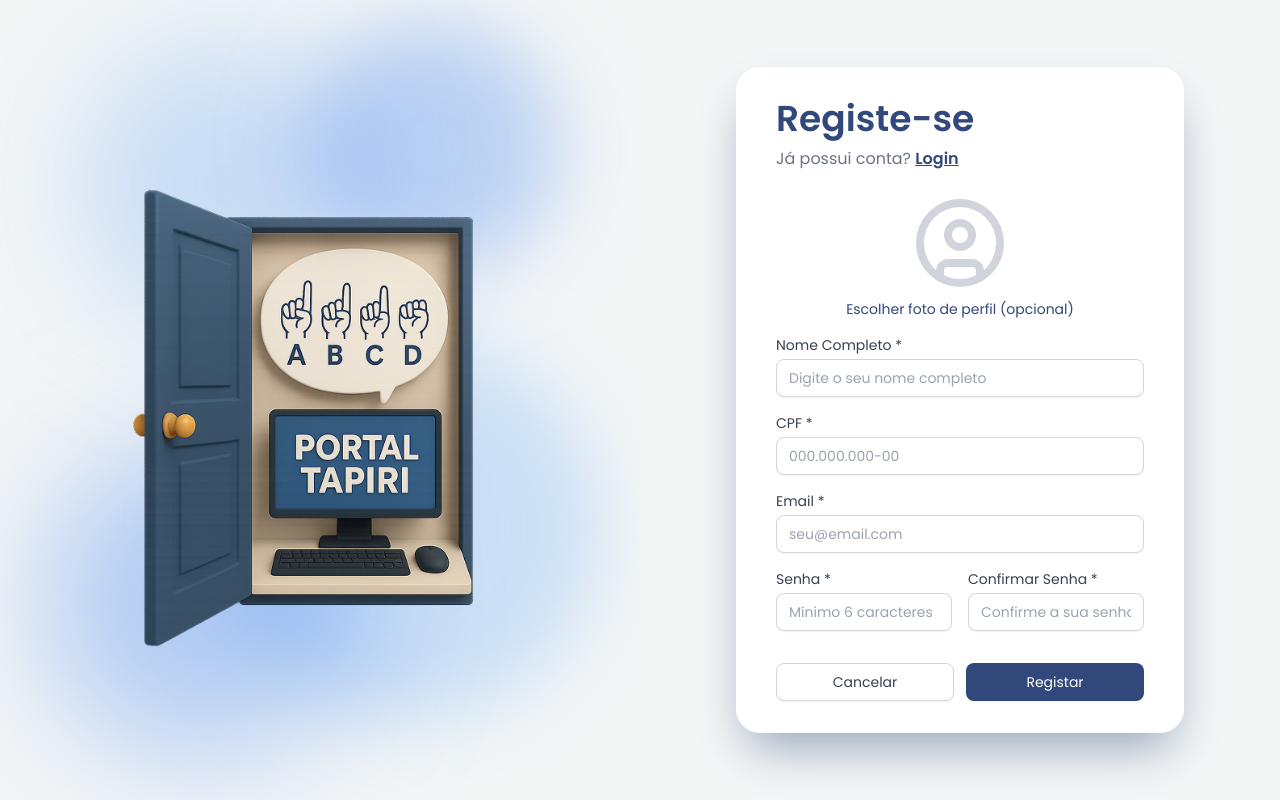
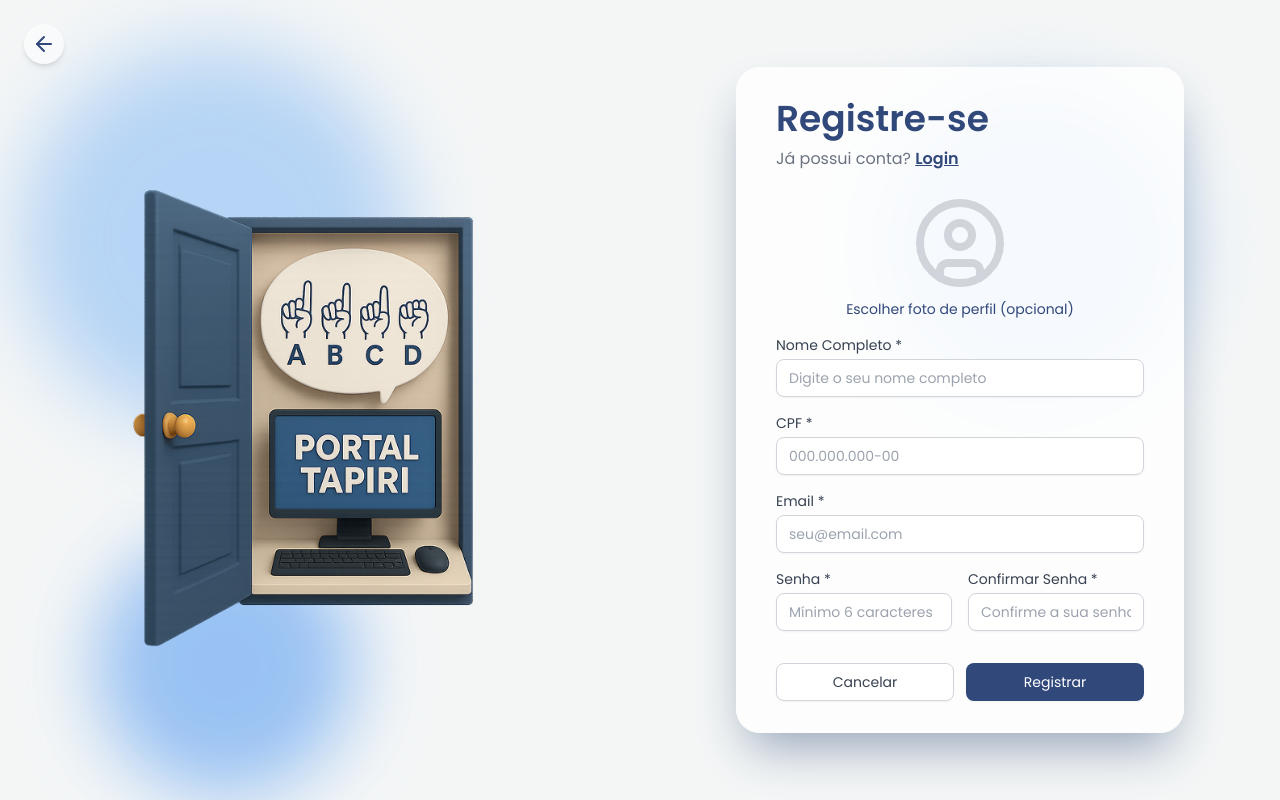
Before and after one commit to MatheusVictor23/librasedu, a React (Vite) app in the folder apps/web/: page /register in a window 1280 px wide. Built offline with nearby package versions, Linux system fonts and the light colour scheme.

Commit message:
style: Enhance login/register pages UI with back button and blob animation

```diff
--- a/apps/web/src/pages/RegisterPage.jsx
+++ b/apps/web/src/pages/RegisterPage.jsx
@@ -1,18 +1,14 @@
-
 import { useState } from 'react';
 import axios from 'axios';
 import { useNavigate, Link } from 'react-router-dom';
 import taipiriImg from "../assets/taipiriLogin.png";
-import { UserCircle } from 'lucide-react';
-// Importar o arquivo CSS de animações (assumindo que será integrado ao projeto)
-// import '../animations.css';
+import { UserCircle, ArrowLeft } from 'lucide-react';
 
 const AnimatedBackgroundBlobs = () => (
   <>
-    <div className="absolute top-10 left-20 w-72 h-72 bg-blue-400 rounded-full mix-blend-multiply filter blur-3xl opacity-30 animate-blob-spin-1"></div>
-    <div className="absolute bottom-20 right-10 w-96 h-96 bg-blue-300 rounded-full mix-blend-multiply filter blur-2xl opacity-40 animate-blob-move-1"></div>
-    <div className="absolute top-5 right-20 w-64 h-64 bg-blue-500 rounded-full mix-blend-multiply filter blur-2xl opacity-30 animate-blob-spin-2 delay-1000"></div>
-    <div className="absolute bottom-10 left-10 w-80 h-80 bg-blue-500 rounded-full mix-blend-multiply filter blur-3xl opacity-35 animate-blob-move-2 delay-2000"></div>
+    <div className="absolute top-10 left-10 w-96 h-96 bg-blue-300 rounded-full mix-blend-multiply filter blur-2xl opacity-60 animate-blob"></div>
+    <div className="absolute top-20 right-20 w-80 h-80 bg-blue-200 rounded-full mix-blend-multiply filter blur-2xl opacity-60 animate-blob [animation-delay:-5s]"></div>
+    <div className="absolute bottom-10 left-40 w-72 h-72 bg-blue-400 rounded-full mix-blend-multiply filter blur-2xl opacity-60 animate-blob [animation-delay:-2s]"></div>
   </>
 );
 
@@ -25,7 +21,6 @@ const RegisterPage = () => {
     confirmarSenha: '',
     role: 'USER'
   });
-
   const [avatarFile, setAvatarFile] = useState(null);
   const [avatarPreview, setAvatarPreview] = useState('');
   const [errors, setErrors] = useState({});
@@ -58,8 +53,6 @@ const RegisterPage = () => {
   const validateForm = () => {
     const newErrors = {};
     if (!formData.nome.trim()) newErrors.nome = 'Nome é obrigatório';
-
-    // Validação de CPF
     const cleanedCPF = formData.cpf.replace(/\D/g, '');
     if (!cleanedCPF) {
       newErrors.cpf = 'CPF é obrigatório';
@@ -70,14 +63,11 @@ const RegisterPage = () => {
     } else if (!validateCPFDigits(cleanedCPF)) {
       newErrors.cpf = 'CPF inválido';
     }
-
-    // Validação de Email
     if (!formData.email.trim()) {
       newErrors.email = 'Email é obrigatório';
     } else if (!/^[\w.-]+@[\w.-]+\.[a-zA-Z]{2,6}$/.test(formData.email)) {
       newErrors.email = 'Email inválido';
     }
-
     if (!formData.senha) {
       newErrors.senha = 'Senha é obrigatória';
     } else if (formData.senha.length < 6) {
@@ -90,50 +80,38 @@ const RegisterPage = () => {
     return Object.keys(newErrors).length === 0;
   };
 
-  // Função de validação de dígitos do CPF (algoritmo)
   const validateCPFDigits = (cpf) => {
     let sum = 0;
     let remainder;
-
     if (cpf === '00000000000') return false;
-
     for (let i = 1; i <= 9; i++) sum = sum + parseInt(cpf.substring(i - 1, i)) * (11 - i);
     remainder = (sum * 10) % 11;
-
     if ((remainder === 10) || (remainder === 11)) remainder = 0;
     if (remainder !== parseInt(cpf.substring(9, 10))) return false;
-
     sum = 0;
     for (let i = 1; i <= 10; i++) sum = sum + parseInt(cpf.substring(i - 1, i)) * (12 - i);
     remainder = (sum * 10) % 11;
-
     if ((remainder === 10) || (remainder === 11)) remainder = 0;
     if (remainder !== parseInt(cpf.substring(10, 11))) return false;
-
     return true;
   };
 
   const handleSubmit = async (e) => {
     e.preventDefault();
     if (!validateForm()) return;
-
     setIsLoading(true);
     setErrors({});
-
     const submissionData = new FormData();
     submissionData.append('nome', formData.nome);
     submissionData.append('cpf', formData.cpf.replace(/\D/g, ''));
     submissionData.append('email', formData.email);
     submissionData.append('senha', formData.senha);
     submissionData.append('role', formData.role);
-
     if (avatarFile) {
       submissionData.append('avatar', avatarFile);
     }
-
     try {
       const userResponse = await axios.post('http://localhost:3000/api/users', submissionData);
-
       if (userResponse.status >= 200 && userResponse.status < 300) {
         resetForm();
         alert('Utilizador registado com sucesso! Faça login para continuar.');
@@ -151,9 +129,7 @@ const RegisterPage = () => {
   };
 
   const resetForm = () => {
-    setFormData({
-      nome: '', cpf: '', email: '', senha: '', confirmarSenha: '', role: 'USER'
-    });
+    setFormData({ nome: '', cpf: '', email: '', senha: '', confirmarSenha: '', role: 'USER' });
     setAvatarFile(null);
     setAvatarPreview('');
     setErrors({});
@@ -162,15 +138,9 @@ const RegisterPage = () => {
   const formatCPF = (value) => {
     const cleaned = value.replace(/\D/g, '');
     let formatted = cleaned;
-    if (cleaned.length > 3) {
-      formatted = cleaned.substring(0, 3) + '.' + cleaned.substring(3);
-    }
-    if (cleaned.length > 6) {
-      formatted = formatted.substring(0, 7) + '.' + cleaned.substring(6);
-    }
-    if (cleaned.length > 9) {
-      formatted = formatted.substring(0, 11) + '-' + cleaned.substring(9);
-    }
+    if (cleaned.length > 3) formatted = cleaned.substring(0, 3) + '.' + cleaned.substring(3);
+    if (cleaned.length > 6) formatted = formatted.substring(0, 7) + '.' + cleaned.substring(6);
+    if (cleaned.length > 9) formatted = formatted.substring(0, 11) + '-' + cleaned.substring(9);
     return formatted.substring(0, 14);
   };
 
@@ -180,18 +150,21 @@ const RegisterPage = () => {
   };
 
   return (
-    <section className="bg-brand-background-light w-full min-h-screen flex flex-col md:flex-row">
-      {/* Lado Esquerdo - Imagem e Animação */}
-      <div className="relative w-full md:w-1/2 h-64 md:h-screen overflow-hidden hidden md:flex items-center justify-center">
-        <AnimatedBackgroundBlobs />
-        <img src={taipiriImg} alt="Portal Tapiri" className="relative z-10 max-w-[70%] h-auto" /> {/* Aumentado para 70% */}
+    <section className="relative bg-brand-background-light w-full min-h-screen flex flex-col md:flex-row overflow-hidden">
+      <AnimatedBackgroundBlobs />
+
+      <Link to="/" className="absolute top-6 left-6 z-20 p-2 bg-white/50 rounded-full hover:bg-white transition-colors shadow-md">
+        <ArrowLeft className="text-brand-blue" />
+      </Link>
+
+      <div className="relative z-10 w-full md:w-1/2 h-64 md:h-screen hidden md:flex items-center justify-center">
+        <img src={taipiriImg} alt="Portal Tapiri" className="relative z-10 max-w-[70%] h-auto" />
       </div>
 
-      {/* Lado Direito - Formulário */}
-      <div className="w-full md:w-1/2 flex items-center justify-center p-4 sm:p-8 md:p-10">
-        <div className="w-full max-w-md bg-white px-6 sm:px-8 md:px-10 py-8 rounded-3xl shadow-2xl shadow-slate-400"> {/* max-w-md e padding ajustados */}
+      <div className="relative z-10 w-full md:w-1/2 flex items-center justify-center p-4 sm:p-8 md:p-10">
+        <div className="w-full max-w-md bg-white/80 backdrop-blur-sm px-6 sm:px-8 md:px-10 py-8 rounded-3xl shadow-2xl shadow-slate-400">
           <div>
-            <h3 className="text-2xl sm:text-3xl md:text-4xl font-bold leading-tight text-brand-blue">Registe-se</h3>
+            <h3 className="text-2xl sm:text-3xl md:text-4xl font-bold leading-tight text-brand-blue">Registre-se</h3>
             <p className="mt-2 mb-4 sm:mb-6 text-sm sm:text-base text-brand-text-secondary">
               Já possui conta? <Link to="/login" className="underline text-brand-blue font-semibold">Login</Link>
             </p>
@@ -199,11 +172,7 @@ const RegisterPage = () => {
           <form onSubmit={handleSubmit} className="space-y-3 sm:space-y-4">
             <div className="flex flex-col items-center space-y-2">
               <label htmlFor="avatar-upload" className="cursor-pointer">
-                {avatarPreview ? (
-                  <img src={avatarPreview} alt="Preview" className="w-20 h-20 sm:w-24 sm:h-24 rounded-full object-cover border-2 border-gray-200" />
-                ) : (
-                  <UserCircle size={80} className="text-gray-300 sm:size-24" />
-                )}
+                {avatarPreview ? (<img src={avatarPreview} alt="Preview" className="w-20 h-20 sm:w-24 sm:h-24 rounded-full object-cover border-2 border-gray-200" />) : (<UserCircle size={80} className="text-gray-300 sm:size-24" />)}
               </label>
               <input id="avatar-upload" name="avatar" type="file" accept="image/*" onChange={handleAvatarChange} className="hidden" />
               <label htmlFor="avatar-upload" className="text-xs sm:text-sm font-medium text-brand-blue hover:underline cursor-pointer">
@@ -243,19 +212,11 @@ const RegisterPage = () => {
               </div>
             </div>
 
-            {errors.submit && (
-              <div className="bg-red-50 border border-red-200 text-red-700 px-3 py-2 rounded-md text-xs sm:text-sm">
-                {errors.submit}
-              </div>
-            )}
+            {errors.submit && (<div className="bg-red-50 border border-red-200 text-red-700 px-3 py-2 rounded-md text-xs sm:text-sm">{errors.submit}</div>)}
 
             <div className="flex flex-col sm:flex-row gap-2 sm:gap-3 pt-3 sm:pt-4">
-              <button type="button" onClick={onClose} className="flex-1 px-3 py-2 sm:px-4 sm:py-2 border border-gray-300 rounded-lg shadow-sm text-xs sm:text-sm font-medium text-gray-700 bg-white hover:bg-gray-50">
-                Cancelar
-              </button>
-              <button type="submit" className="flex-1 px-3 py-2 sm:px-4 sm:py-2 border border-transparent rounded-lg shadow-sm text-xs sm:text-sm font-medium text-white bg-brand-blue hover:bg-brand-blue-dark disabled:opacity-50" disabled={isLoading}>
-                {isLoading ? 'A Registar...' : 'Registar'}
-              </button>
+              <button type="button" onClick={onClose} className="flex-1 px-3 py-2 sm:px-4 sm:py-2 border border-gray-300 rounded-lg shadow-sm text-xs sm:text-sm font-medium text-gray-700 bg-white hover:bg-gray-50">Cancelar</button>
+              <button type="submit" className="flex-1 px-3 py-2 sm:px-4 sm:py-2 border border-transparent rounded-lg shadow-sm text-xs sm:text-sm font-medium text-white bg-brand-blue hover:bg-brand-blue-dark disabled:opacity-50" disabled={isLoading}>{isLoading ? 'Registrando...' : 'Registrar'}</button>
             </div>
           </form>
         </div>
--- a/apps/web/tailwind.config.js
+++ b/apps/web/tailwind.config.js
@@ -30,12 +30,31 @@ export default {
         'page-gradient': 'linear-gradient(to bottom, #F4F6F6, #39548f)',
       },
       animation: {
-        'fade-in': 'fadeIn 0.5s ease-out' },
-        keyframes: {
-          fadeIn: {
-            '0%': { opacity: 0 },
-            '100%': { opacity: 1 } }
-          }
+        'fade-in': 'fadeIn 0.5s ease-out',
+        // --- ALTERAÇÃO AQUI ---
+        'blob': 'blob 12s infinite', // Aumentámos a duração para um movimento mais lento
+      },
+      keyframes: {
+        fadeIn: {
+          '0%': { opacity: 0 },
+          '100%': { opacity: 1 }
+        },
+        // --- ANIMAÇÃO DE FLUTUAÇÃO MELHORADA ---
+        blob: {
+          '0%': {
+            transform: 'translate(0px, 0px) scale(1)',
+          },
+          '33%': {
+            transform: 'translate(100px, -80px) scale(1.2)',
+          },
+          '66%': {
+            transform: 'translate(-80px, 50px) scale(0.9)',
+          },
+          '100%': {
+            transform: 'translate(0px, 0px) scale(1)',
+          },
+        },
+      }
     },
   },
   plugins: [],
```
Also changed, not shown: apps/web/src/pages/LoginPage.jsx (+37 -100 lines).
